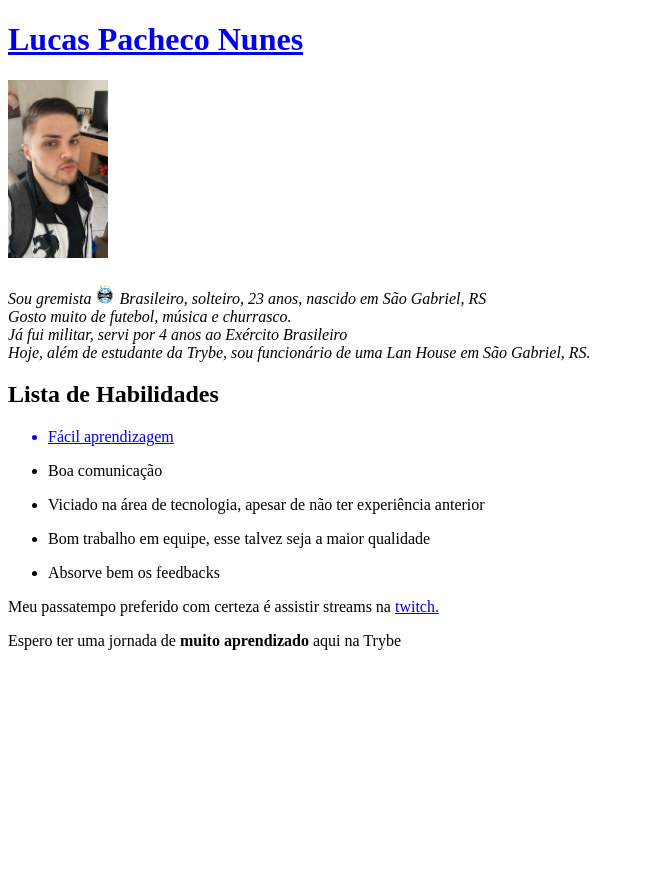
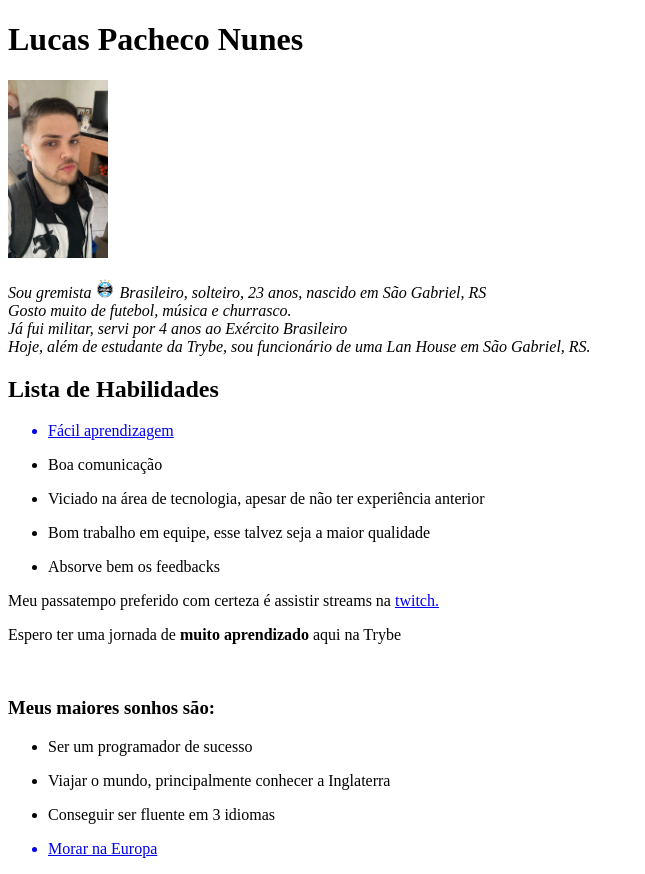
Before and after one commit to lucasnunessg/meulucasnunessg.github.io., a plain HTML site: page Portifolio-Web/index.html in a window 1280 px wide. Shown: the whole page, without its empty margins (0-645 px from the left). Before the commit the page ends 800 px from the top, so only its background shows below. Drawn offline with Linux system fonts and the light colour scheme.

Commit message:
adicionando mais coisas ao portifolio web

```diff
--- a/Portifolio-Web/index.html
+++ b/Portifolio-Web/index.html
@@ -5,21 +5,30 @@
 </head>
 <body>
 
-<h1><a href= "#foto-lucas" target="_blank"<h1> Lucas Pacheco Nunes </h1> </a>
-<h2>
-    <img id=#foto-lucas src="lucas.png" width="100px" alt="Foto do dono do portifólio, Lucas Pacheco Nunes"></h2>
+<h1> Lucas Pacheco Nunes </h1>
+   <id= foto-lucas> <img  src="lucas.png" width="100px" alt="Foto do dono do portifólio, Lucas Pacheco Nunes"></id></h2>
     <p><em>Sou gremista <img src="6273.png" width="20px" alt="simbolo do gremio"> Brasileiro, solteiro, 23 anos, nascido em São Gabriel, RS <br> Gosto muito de futebol, música e churrasco. <br> Já fui militar, servi por 4 anos ao Exército Brasileiro <br>
     Hoje, além de estudante da Trybe, sou funcionário de uma Lan House em São Gabriel, RS.
     </em></p>
     <h2><strong>Lista de Habilidades </strong> </h2>
 <ul>
-    <a href= #aprendizado> <p><li>Fácil aprendizagem</li></p></id></a>
+   <a href="#aprendizado"><p><li>Fácil aprendizagem</li></p></a>
     <p><li>Boa comunicação</li></p>
     <p><li>Viciado na área de tecnologia, apesar de não ter experiência anterior</li></p>
     <p><li>Bom trabalho em equipe, esse talvez seja a maior qualidade</li></p>
     <p><li>Absorve bem os feedbacks</li></p>
 </ul>
     <p>Meu passatempo preferido com certeza é assistir streams na <a href= https://www.twitch.tv/rangerlol1 target="_blank"> twitch.</a></p>
-    <p><id= aprendizado> Espero ter uma jornada de <strong>muito aprendizado</strong>  aqui na Trybe</p></id>
+    <p> Espero ter uma jornada de <strong>muito <id= aprendizado>aprendizado</strong></id>  aqui na Trybe</p><br>
+<h3>Meus maiores sonhos são:</h3>
+    <ul>
+    <p><li>Ser um programador de sucesso</li></p>
+    <p><li>Viajar o mundo, principalmente conhecer a Inglaterra</li></p>
+    <p><li>Conseguir ser fluente em 3 idiomas</li></p>
+    <a href= https://www.eurodicas.com.br/morar-na-inglaterra/ target="_blank"><p><li>Morar na Europa</li></p></a>
+
+
+
+</ul>
 </body>
 </html>
```
